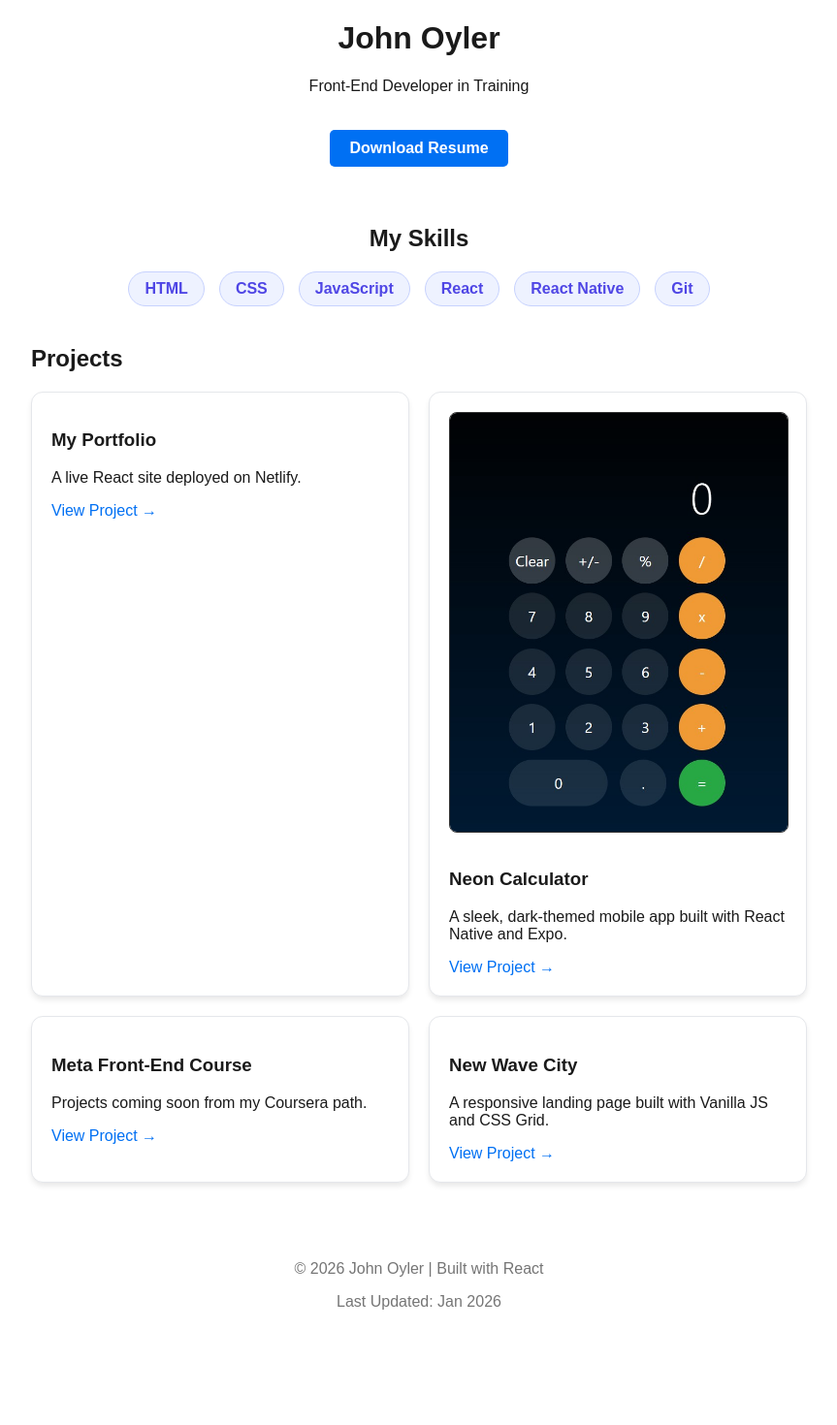
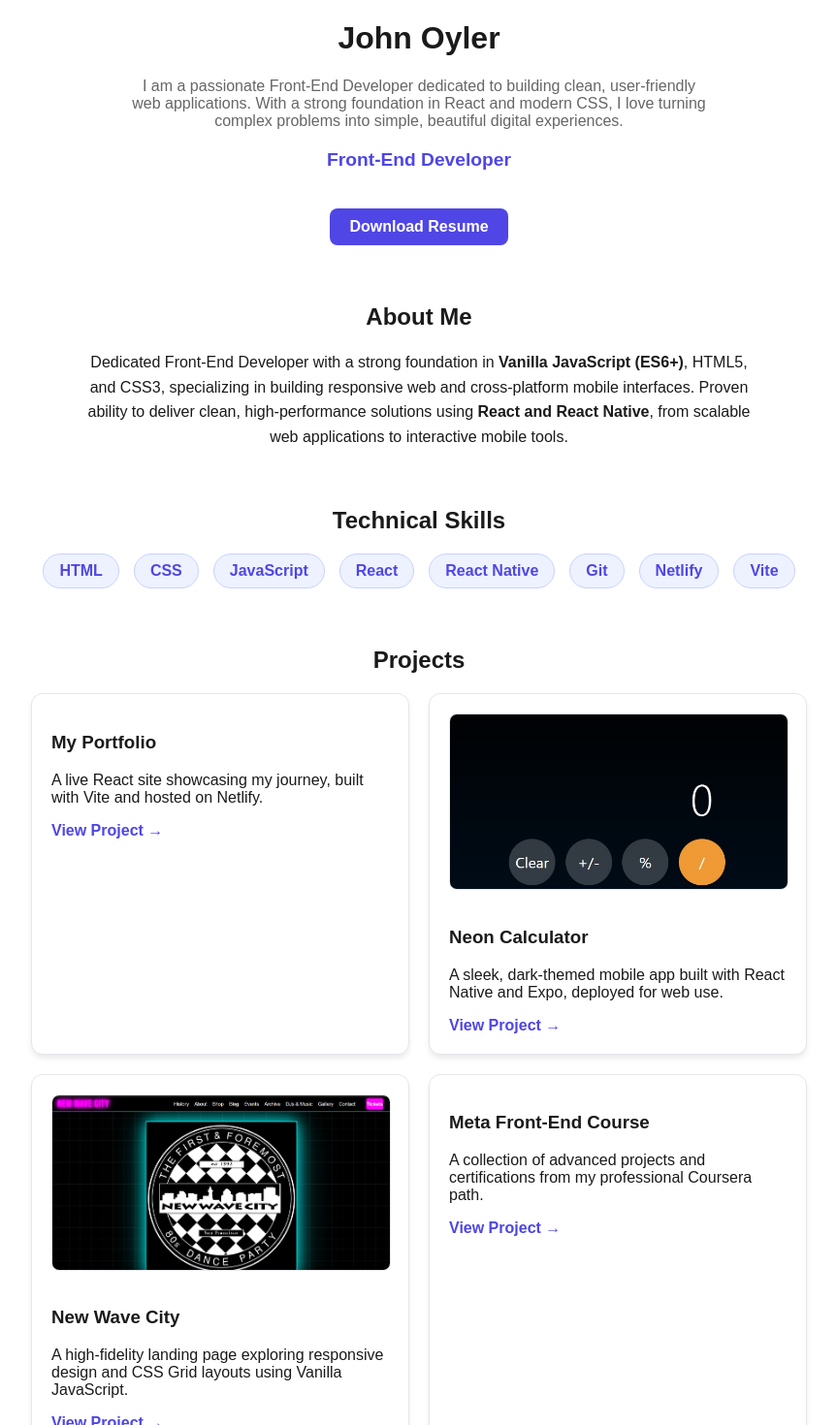
Before and after one commit to johnoyler01-alt/portfolio-2026, a React (Vite) app: page / in a window 1280 px wide. Shown: the part 40-1510 px from the top of the page at 97% size, without its empty margins (208-1071 px from the left). Before the commit the page ends 1448 px from the top, so only its background shows below. Built offline with nearby package versions, Linux system fonts and the light colour scheme.

Commit message:
Confirmed bio and title update

```diff
--- a/src/App.css
+++ b/src/App.css
@@ -47,3 +47,20 @@
   box-shadow: 0 10px 15px -3px rgba(0, 0, 0, 0.1);
   border-color: #4f46e5;
 }
+/* Image Styling for Project Cards */
+.project-card img {
+  width: 100%;
+  height: 180px; /* Fixes the height so all cards are even */
+  object-fit: cover; /* Prevents stretching */
+  object-position: top; /* Ensures the 'New Wave City' logo stays visible */
+  border-radius: 8px; /* Matches your card's rounded corners */
+  margin-bottom: 15px;
+  border: 1px solid #e5e7eb;
+}
+
+/* Enhanced Hover (Replacing/Updating your existing hover) */
+.project-card:hover {
+  transform: translateY(-8px);
+  box-shadow: 0 12px 20px -5px rgba(79, 70, 229, 0.2); /* Soft blue glow */
+  border-color: #4f46e5;
+}
--- a/src/App.jsx
+++ b/src/App.jsx
@@ -1,35 +1,46 @@
 import React from "react";
 import "./App.css";
-// 1. This is the new line that brings your screenshot into the code
 import calculatorImg from "./assets/calculator-ss.png";
+import newWaveImg from "./assets/new-wave-ss.png";
 
 function App() {
-  const skills = ["HTML", "CSS", "JavaScript", "React", "React Native", "Git"];
+  const skills = [
+    "HTML",
+    "CSS",
+    "JavaScript",
+    "React",
+    "React Native",
+    "Git",
+    "Netlify",
+    "Vite",
+  ];
 
   const projects = [
     {
       title: "My Portfolio",
-      description: "A live React site deployed on Netlify.",
+      description:
+        "A live React site showcasing my journey, built with Vite and hosted on Netlify.",
       link: "https://john-oyler-portfolio.netlify.app",
     },
     {
       title: "Neon Calculator",
       description:
-        "A sleek, dark-themed mobile app built with React Native and Expo.",
-      // Use your new custom Netlify link here:
+        "A sleek, dark-themed mobile app built with React Native and Expo, deployed for web use.",
       link: "https://john-oyler-calculator.netlify.app",
       image: calculatorImg,
     },
     {
-      title: "Meta Front-End Course",
-      description: "Projects coming soon from my Coursera path.",
-      link: "https://github.com/johnoyler01-alt",
+      title: "New Wave City",
+      description:
+        "A high-fidelity landing page exploring responsive design and CSS Grid layouts using Vanilla JavaScript.",
+      link: "https://john-oyler-new-wave-city.netlify.app",
+      image: newWaveImg,
     },
     {
-      title: "New Wave City",
+      title: "Meta Front-End Course",
       description:
-        "A responsive landing page built with Vanilla JS and CSS Grid.",
-      link: "https://john-oyler-new-wave-city.netlify.app",
+        "A collection of advanced projects and certifications from my professional Coursera path.",
+      link: "https://github.com/johnoyler01-alt",
     },
   ];
 
@@ -37,7 +48,21 @@ function App() {
     <div className="container">
       <header style={{ textAlign: "center", marginBottom: "60px" }}>
         <h1>John Oyler</h1>
-        <p>Front-End Developer in Training</p>
+        <p
+          style={{
+            maxWidth: "600px",
+            margin: "0 auto 20px auto",
+            color: "#666",
+          }}
+        >
+          I am a passionate Front-End Developer dedicated to building clean,
+          user-friendly web applications. With a strong foundation in React and
+          modern CSS, I love turning complex problems into simple, beautiful
+          digital experiences.
+        </p>
+        <p style={{ fontSize: "1.2rem", color: "#4f46e5", fontWeight: "600" }}>
+          Front-End Developer
+        </p>
         <a
           href="/john_oyler_front_end_resume.pdf"
           download
@@ -45,10 +70,10 @@ function App() {
             display: "inline-block",
             marginTop: "20px",
             padding: "10px 20px",
-            backgroundColor: "#0070f3",
+            backgroundColor: "#4f46e5",
             color: "white",
             textDecoration: "none",
-            borderRadius: "5px",
+            borderRadius: "8px",
             fontWeight: "bold",
             cursor: "pointer",
           }}
@@ -57,8 +82,28 @@ function App() {
         </a>
       </header>
 
-      <section>
-        <h2 style={{ textAlign: "center" }}>My Skills</h2>
+      {/* NEW ABOUT SECTION */}
+      <section style={{ marginBottom: "60px" }}>
+        <h2 style={{ textAlign: "center" }}>About Me</h2>
+        <p
+          style={{
+            lineHeight: "1.6",
+            textAlign: "center",
+            maxWidth: "700px",
+            margin: "0 auto",
+          }}
+        >
+          Dedicated Front-End Developer with a strong foundation in{" "}
+          <strong>Vanilla JavaScript (ES6+)</strong>, HTML5, and CSS3,
+          specializing in building responsive web and cross-platform mobile
+          interfaces. Proven ability to deliver clean, high-performance
+          solutions using <strong>React and React Native</strong>, from scalable
+          web applications to interactive mobile tools.
+        </p>
+      </section>
+
+      <section style={{ marginBottom: "60px" }}>
+        <h2 style={{ textAlign: "center" }}>Technical Skills</h2>
         <div className="skills-grid">
           {skills.map((skill) => (
             <span key={skill} className="skill-badge">
@@ -69,30 +114,22 @@ function App() {
       </section>
 
       <section>
-        <h2>Projects</h2>
+        <h2 style={{ textAlign: "center" }}>Projects</h2>
         <div className="project-grid">
           {projects.map((project, index) => (
             <div key={index} className="project-card">
-              {/* 3. This new block displays the image if the project has one */}
-              {project.image && (
-                <img
-                  src={project.image}
-                  alt={project.title}
-                  style={{
-                    width: "100%",
-                    borderRadius: "8px",
-                    marginBottom: "15px",
-                    border: "1px solid #333",
-                  }}
-                />
-              )}
+              {project.image && <img src={project.image} alt={project.title} />}
               <h3>{project.title}</h3>
               <p>{project.description}</p>
               <a
                 href={project.link}
                 target="_blank"
                 rel="noopener noreferrer"
-                style={{ color: "#0070f3", textDecoration: "none" }}
+                style={{
+                  color: "#4f46e5",
+                  textDecoration: "none",
+                  fontWeight: "bold",
+                }}
               >
                 View Project →
               </a>
@@ -101,9 +138,16 @@ function App() {
         </div>
       </section>
 
-      <footer style={{ marginTop: "80px", textAlign: "center", opacity: 0.6 }}>
-        <p>© 2026 John Oyler | Built with React</p>
-        <p>Last Updated: Jan 2026</p>
+      <footer
+        style={{
+          marginTop: "80px",
+          paddingBottom: "40px",
+          textAlign: "center",
+          opacity: 0.6,
+        }}
+      >
+        <p>© 2026 John Oyler | Built with React & Vite</p>
+        <p>Deployed via Netlify</p>
       </footer>
     </div>
   );
```
Also changed, not shown: src/assets/new-wave-ss.png (added).
